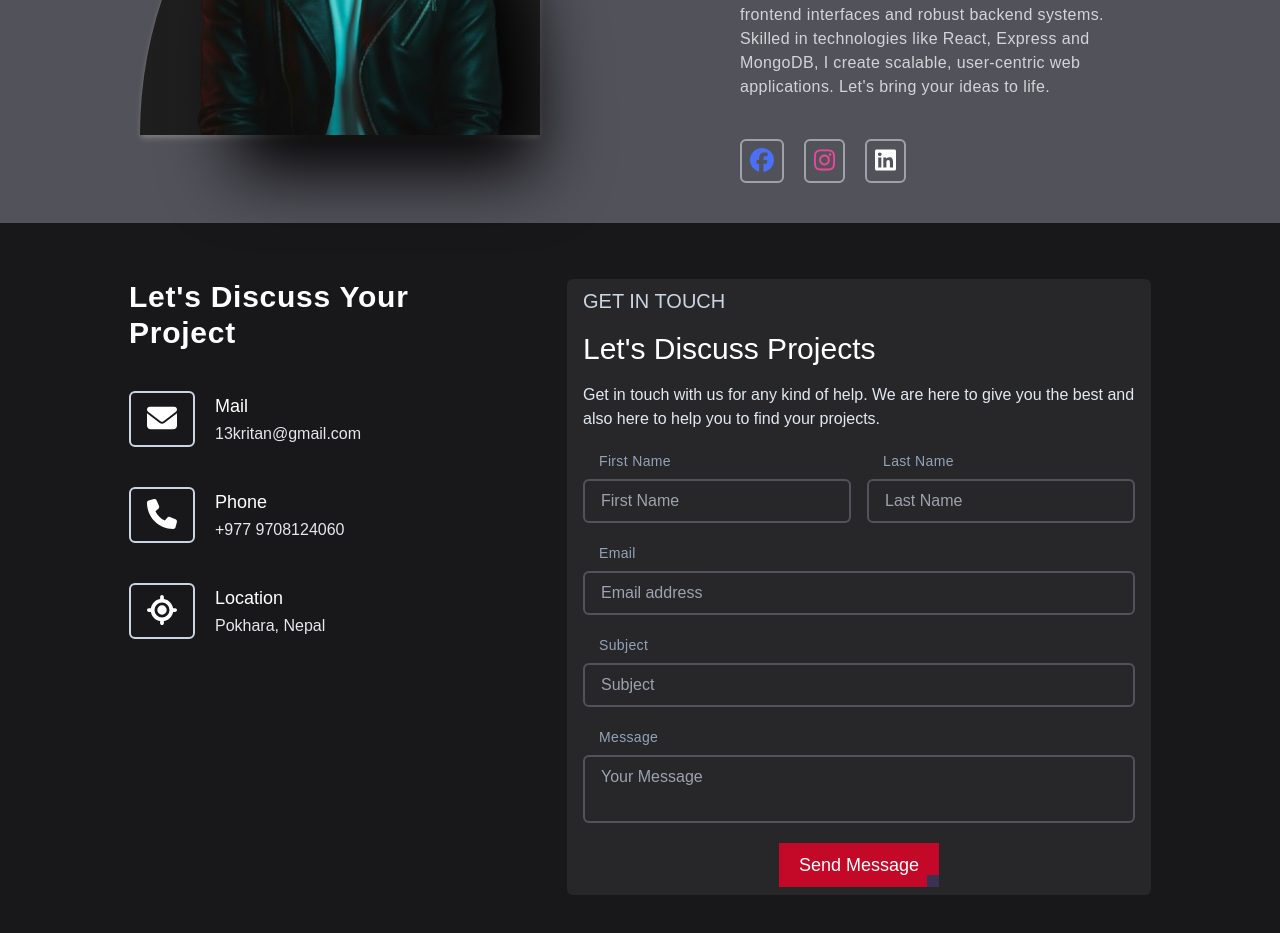
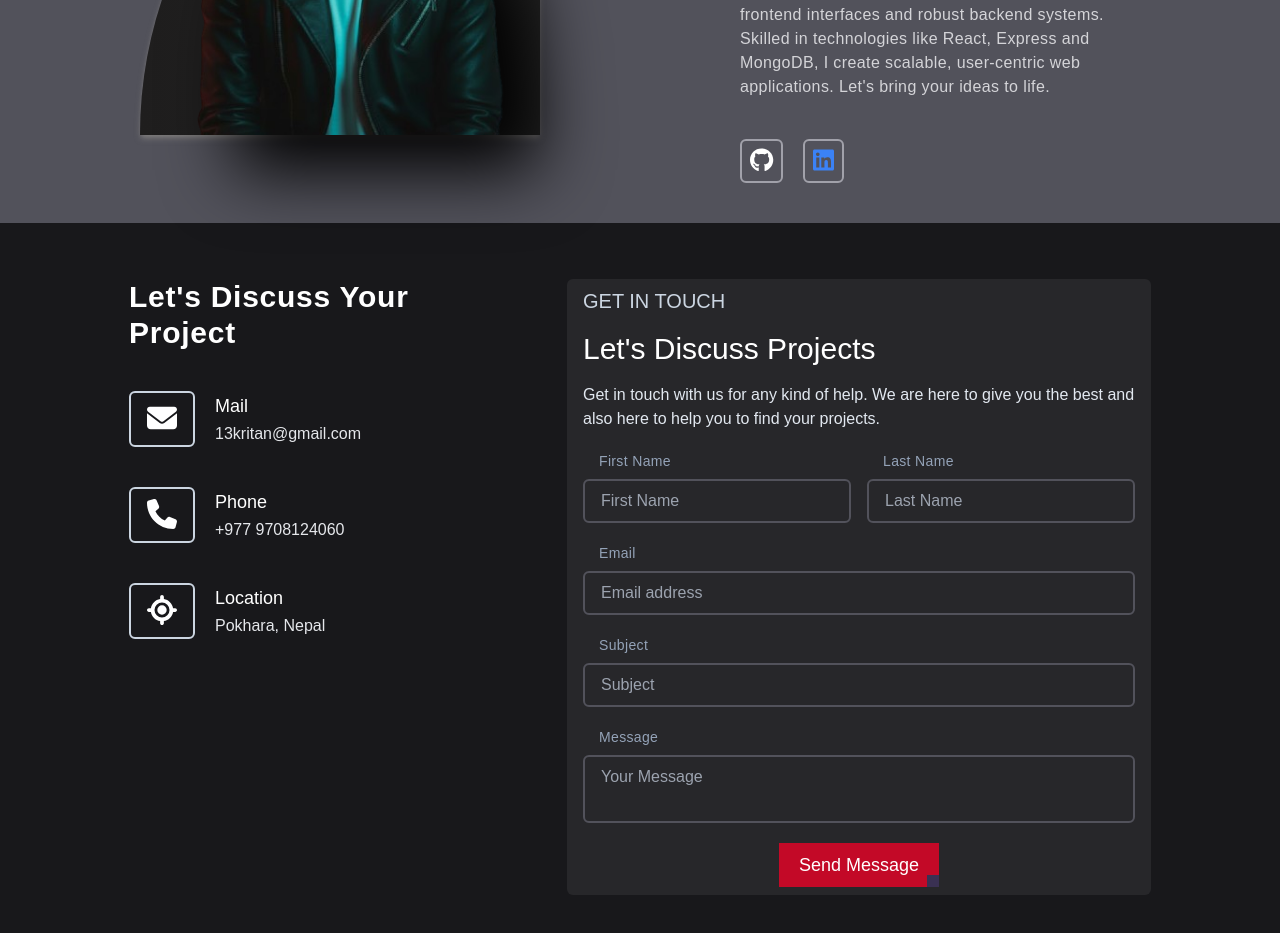
Before and after one commit to 13kritan/portfolio, a React (Create React App) app in the folder public/: page / in a window 1280 px wide. Shown: the part 3120-4053 px from the top of the page. Built offline with nearby package versions, Linux system fonts and the light colour scheme.

Commit message:
Update About.jsx

```diff
--- a/public/src/pages/About.jsx
+++ b/public/src/pages/About.jsx
@@ -1,4 +1,4 @@
-import { faFacebook, faInstagram, faLinkedin } from '@fortawesome/free-brands-svg-icons'
+import { faGithub, faInstagram, faLinkedin } from '@fortawesome/free-brands-svg-icons'
 import { FontAwesomeIcon } from '@fortawesome/react-fontawesome'
 import React from 'react'
 import Potrait from '../assets/sit.png'
@@ -8,17 +8,15 @@ import { fadeIn } from '../utils/motionVariants'
 export default function About() {
 
   const handles = [
-    {
-      className: 'text-lb-color',
-      icon: faFacebook
+   {
+      className: 'text-white',
+      icon: faGithub,
+      href: "https://github.com/13kritan/"
     },
     {
-      className: 'text-pink-500',
-      icon: faInstagram
-    },
-    {
-      className: 'text-white',
-      icon: faLinkedin
+      className: 'text-blue-500',
+      icon: faLinkedin,
+      href: "www.linkedin.com/in/kritan-adhikari-4b16873a3"
     }
   ]
   return (
@@ -64,17 +62,18 @@ md:pt-20
           <div className="handles flex text-2xl gap-5">
             {
               handles.map((handle, index) => {
-                return <motion.div
+                return <motion.a
                   variants={fadeIn("left", index * .1)}
                   initial="hidden"
                   whileInView={"show"}
                   viewport={{ once: false, amount: 0.7 }}
+                         href={handle.href}
                   className='border-2 border-zinc-400 rounded-md
                   vsm:text-sm
                   md:text-lg
                   py-1 px-2'>
                   <FontAwesomeIcon key={index} className={handle.className} icon={handle.icon} />
-                </motion.div>
+                </motion.a>
               })
             }
           </div>
```
